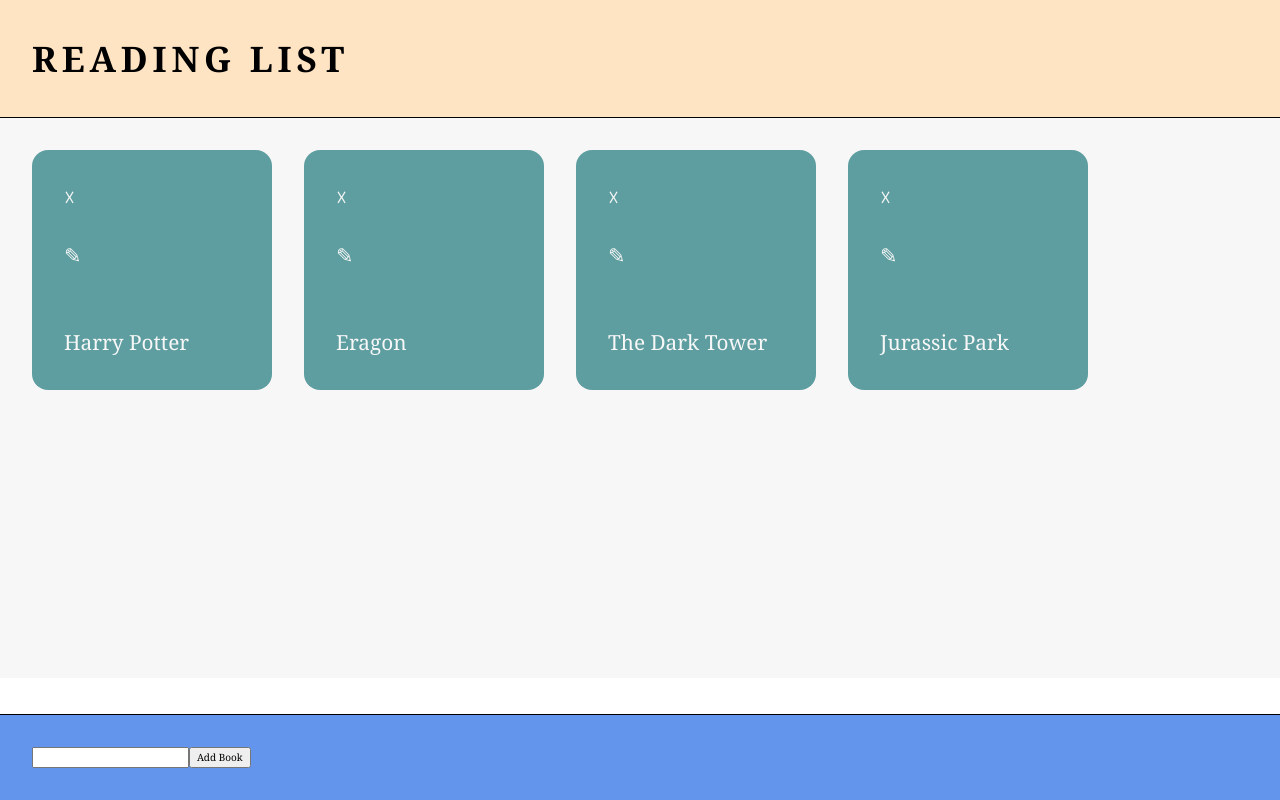
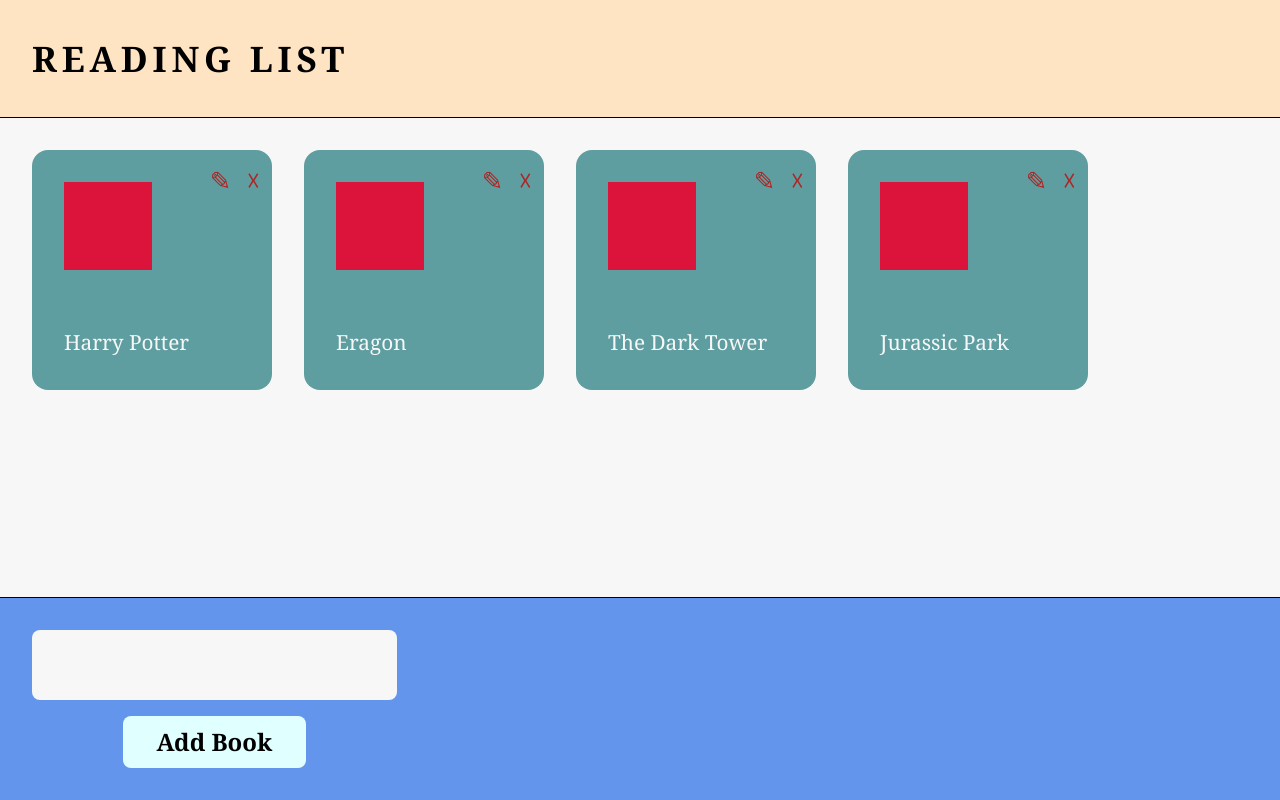
Before and after one commit to lawyerh/Reading_List, a React (Create React App) app: page / in a window 1280 px wide. Built offline with nearby package versions, Linux system fonts and the light colour scheme; data requests are answered from the project's data file.

Commit message:
refactored classNames to scss conventions

```diff
--- a/src/components/Book.js
+++ b/src/components/Book.js
@@ -37,12 +37,12 @@
 
     return(
         <div className="book">
-            <div onClick={handleDeleteBook} className="book-delete">&#9747;</div>
-            <div onClick={handleShowEdit} className="book-edit">&#9998;</div>
-            <div className="book-image"></div>
+            <div onClick={handleDeleteBook} className="book__delete">&#9747;</div>
+            <div onClick={handleShowEdit} className="book__edit">&#9998;</div>
+            <div className="book__image"></div>
             {showEdit ? <form onSubmit={handleSubmitTitle}>
-                            <input autoFocus value={newTitle} onChange={handleEditTitle} className="book-input"/>
-                        </form> : <p className="book-title">{title}</p>}
+                            <input autoFocus value={newTitle} onChange={handleEditTitle} className="book__input"/>
+                        </form> : <p className="book__title">{title}</p>}
         </div>
     )
 }
--- a/src/components/BookCreate.js
+++ b/src/components/BookCreate.js
@@ -19,9 +19,9 @@
     }
     return(
         <div className="create">
-            <form onSubmit={handleSubmit} className="create-form">
-                <input value={query} onChange={handleChange} className="create-input" />
-                <button className="create-button">
+            <form onSubmit={handleSubmit} className="create__form">
+                <input value={query} onChange={handleChange} className="create__input" />
+                <button className="create__button">
                     Add Book
                 </button>
             </form>
--- a/src/components/BookDisplay.js
+++ b/src/components/BookDisplay.js
@@ -9,7 +9,7 @@
         <div className="display">
             {  books.length ? books.map((book) => {
                 return <Book key={book.id} id={book.id} title={book.title}/>
-            }) : <p className="display-text">Please add a book below</p>}
+            }) : <p className="display__text">Please add a book below</p>}
         </div>
     )
 }
```
